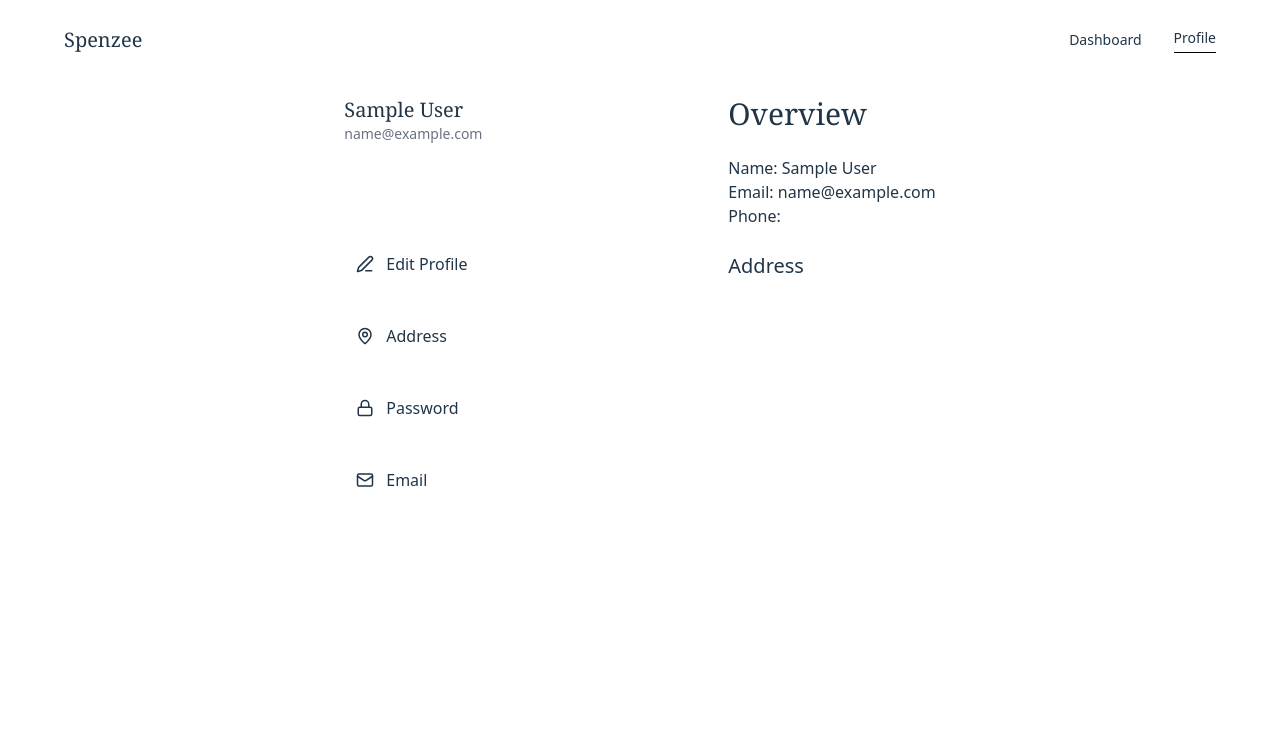
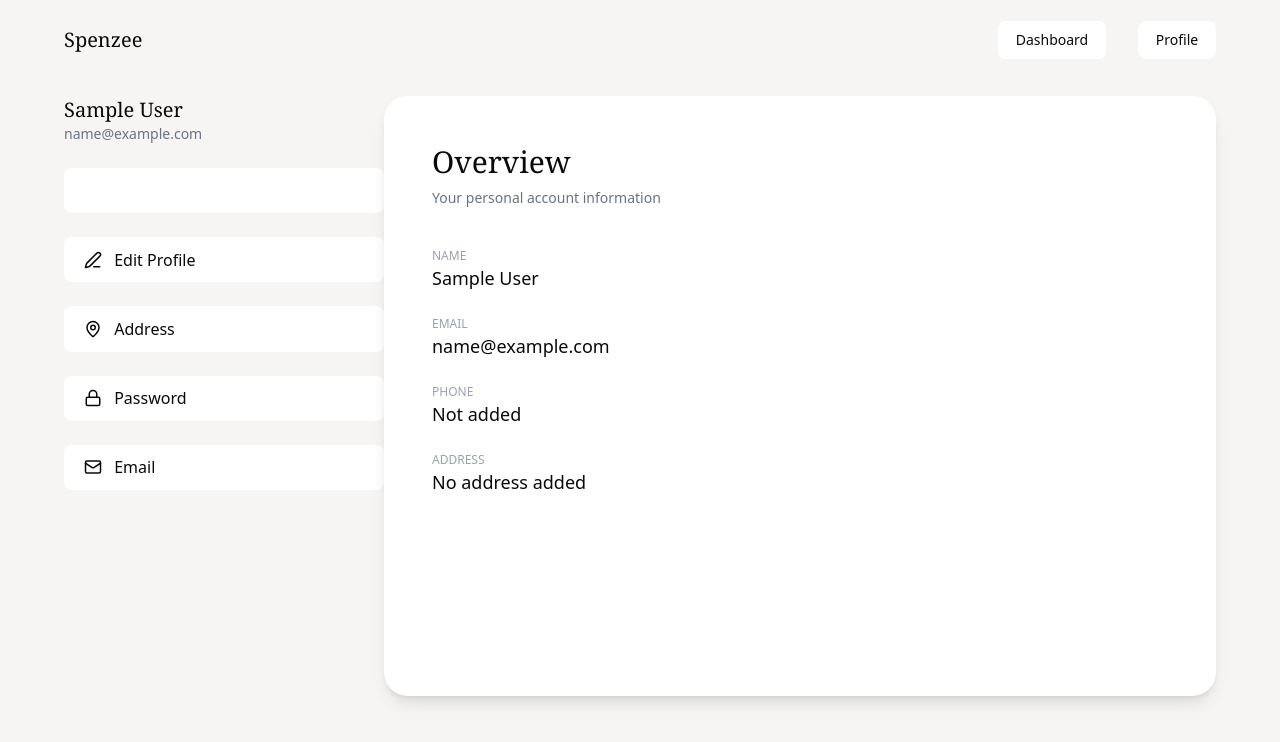
Before and after one commit to thanveerathasni/spenzee, a React (Vite) app in the folder frontend/: page /profile in a window 1280 px wide. Shown: the top 742 px of the page. Built offline with nearby package versions, Linux system fonts and the light colour scheme; no server answers; sample sign-in values are in the browser's storage; a web font is replaced by a local one.

Commit message:
feat: connect real user data to profile overview

```diff
--- a/frontend/src/components/user/profile/AddressManagement.tsx
+++ b/frontend/src/components/user/profile/AddressManagement.tsx
@@ -1,23 +1,126 @@
 import { useState } from "react";
 import { useSelector } from "react-redux";
 import { RootState } from "../../../store/store";
+import { userProfileApi } from "../../../api/user/userProfile.api";
+
+  import { motion } from "framer-motion";
+
 
 export default function AddressManagement() {
   const user = useSelector((state: RootState) => state.auth.user);
 
-  const [address, setAddress] = useState(user?.address || {});
+  const [formData, setFormData] = useState({
+    street: user?.address?.street || "",
+    city: user?.address?.city || "",
+    state: user?.address?.state || "",
+    pincode: user?.address?.pincode || "",
+  });
+
+  const handleSubmit = async (e: React.FormEvent) => {
+    e.preventDefault();
+
+    try {
+      await userProfileApi.updateAddress(formData);
+      alert("Address updated");
+    } catch (error: unknown) {
+      if (error instanceof Error) {
+        console.error(error.message);
+      }
+    }
+  };
 
   return (
-    <div>
-      <h2 className="text-3xl font-serif">Address</h2>
+    <motion.div
+      initial={{ opacity: 0, y: 10 }}
+      animate={{ opacity: 1, y: 0 }}
+      className="max-w-2xl mx-auto"
+    >
+      {/* HEADER */}
+      <div className="mb-10">
+        <h2 className="text-3xl font-serif mb-2">Address</h2>
+        <p className="text-gray-500 text-sm">
+          Update your delivery address details
+        </p>
+      </div>
 
-      <input
-        placeholder="Street"
-        value={address.street || ""}
-        onChange={(e) =>
-          setAddress({ ...address, street: e.target.value })
-        }
-      />
-    </div>
+      {/* FORM */}
+      <form onSubmit={handleSubmit} className="space-y-6">
+
+        {/* STREET */}
+        <div>
+          <label className="text-xs text-gray-500 uppercase">
+            Street
+          </label>
+          <input
+            type="text"
+            placeholder="Enter street"
+            value={formData.street}
+            onChange={(e) =>
+              setFormData({ ...formData, street: e.target.value })
+            }
+            className="w-full mt-2 border border-gray-200 rounded-lg px-4 py-3 focus:outline-none focus:ring-2 focus:ring-black"
+          />
+        </div>
+
+        {/* CITY + STATE */}
+        <div className="grid grid-cols-2 gap-4">
+          <div>
+            <label className="text-xs text-gray-500 uppercase">
+              City
+            </label>
+            <input
+              type="text"
+              placeholder="City"
+              value={formData.city}
+              onChange={(e) =>
+                setFormData({ ...formData, city: e.target.value })
+              }
+              className="w-full mt-2 border border-gray-200 rounded-lg px-4 py-3 focus:ring-2 focus:ring-black outline-none"
+            />
+          </div>
+
+          <div>
+            <label className="text-xs text-gray-500 uppercase">
+              State
+            </label>
+            <input
+              type="text"
+              placeholder="State"
+              value={formData.state}
+              onChange={(e) =>
+                setFormData({ ...formData, state: e.target.value })
+              }
+              className="w-full mt-2 border border-gray-200 rounded-lg px-4 py-3 focus:ring-2 focus:ring-black outline-none"
+            />
+          </div>
+        </div>
+
+        {/* PINCODE */}
+        <div>
+          <label className="text-xs text-gray-500 uppercase">
+            Pincode
+          </label>
+          <input
+            type="text"
+            placeholder="Pincode"
+            value={formData.pincode}
+            onChange={(e) =>
+              setFormData({ ...formData, pincode: e.target.value })
+            }
+            className="w-full mt-2 border border-gray-200 rounded-lg px-4 py-3 focus:ring-2 focus:ring-black outline-none"
+          />
+        </div>
+
+        {/* BUTTON */}
+        <div className="pt-4">
+          <button
+            type="submit"
+            className="bg-black text-white px-6 py-3 rounded-full hover:opacity-90 transition"
+          >
+            Save Address
+          </button>
+        </div>
+      </form>
+    </motion.div>
   );
 }
--- a/frontend/src/components/user/profile/ChangePassword.tsx
+++ b/frontend/src/components/user/profile/ChangePassword.tsx
@@ -1,17 +1,46 @@
 import { useState } from "react";
+import { userProfileApi } from "../../../api/user/userProfile.api";
 
 export default function ChangePassword() {
-  const [password, setPassword] = useState("");
+  const [currentPassword, setCurrentPassword] = useState("");
+  const [newPassword, setNewPassword] = useState("");
+
+  const handleSubmit = async (e: React.FormEvent) => {
+    e.preventDefault();
+
+    try {
+      await userProfileApi.changePassword({
+        currentPassword,
+        newPassword,
+      });
+
+      alert("Password updated");
+    } catch (error: unknown) {
+      if (error instanceof Error) {
+        console.error(error.message);
+      }
+    }
+  };
 
   return (
-    <div>
+    <form onSubmit={handleSubmit}>
       <h2 className="text-3xl font-serif">Change Password</h2>
 
       <input
         type="password"
-        value={password}
-        onChange={(e) => setPassword(e.target.value)}
+        placeholder="Current Password"
+        value={currentPassword}
+        onChange={(e) => setCurrentPassword(e.target.value)}
       />
-    </div>
+
+      <input
+        type="password"
+        placeholder="New Password"
+        value={newPassword}
+        onChange={(e) => setNewPassword(e.target.value)}
+      />
+
+      <button type="submit">Update</button>
+    </form>
   );
 }
--- a/frontend/src/components/user/profile/ProfileOverview.tsx
+++ b/frontend/src/components/user/profile/ProfileOverview.tsx
@@ -1,25 +1,46 @@
 import { useSelector } from "react-redux";
-import { RootState } from "../../../store/store";
+import { RootState } from "../../../store";
 
 export default function ProfileOverview() {
   const user = useSelector((state: RootState) => state.auth.user);
 
+  if (!user) {
+    return <div className="text-gray-400">Loading profile...</div>;
+  }
+
   return (
-    <div className="space-y-6">
-      <h2 className="text-3xl font-serif">Overview</h2>
-
+    <div className="space-y-10 max-w-2xl">
       <div>
-        <p>Name: {user?.name}</p>
-        <p>Email: {user?.email}</p>
-        <p>Phone: {user?.phone}</p>
+        <h2 className="text-3xl font-serif mb-2">Overview</h2>
+        <p className="text-gray-500 text-sm">
+          Your personal account information
+        </p>
       </div>
 
-      <div>
-        <h3 className="text-xl">Address</h3>
-        <p>{user?.address?.street}</p>
-        <p>{user?.address?.city}</p>
-        <p>{user?.address?.state}</p>
-        <p>{user?.address?.pincode}</p>
+      <div className="grid gap-6">
+        <div>
+          <p className="text-xs text-gray-400 uppercase">Name</p>
+          <p className="text-lg font-medium">{user.name || "Not set"}</p>
+        </div>
+
+        <div>
+          <p className="text-xs text-gray-400 uppercase">Email</p>
+          <p className="text-lg font-medium">{user.email}</p>
+        </div>
+
+        <div>
+          <p className="text-xs text-gray-400 uppercase">Phone</p>
+          <p className="text-lg font-medium">
+            {user.phone || "Not added"}
+          </p>
+        </div>
+
+        <div>
+          <p className="text-xs text-gray-400 uppercase">Address</p>
+          <p className="text-lg font-medium">
+            {user.address?.street || "No address added"}
+          </p>
+        </div>
       </div>
     </div>
   );
--- a/frontend/src/index.css
+++ b/frontend/src/index.css
@@ -9,8 +9,11 @@
   font-weight: 400;
 
   color-scheme: light dark;
-  color: rgba(255, 255, 255, 0.87);
-  background-color: #212121;
+  /* color: rgba(255, 255, 255, 0.87); */
+  /* background-color: #212121; */
+  font-family: system-ui, Avenir, Helvetica, Arial, sans-serif;
+  line-height: 1.5;
+  font-weight: 400;
  width: 100%;
   height: 100%;
   margin: 0;
@@ -21,6 +24,7 @@
   -webkit-font-smoothing: antialiased;
   -moz-osx-font-smoothing: grayscale;
 }
+
 
 a {
   font-weight: 500;
@@ -33,11 +37,13 @@ a:hover {
 
 body {
   margin: 0;
-  place-items: center;
+  /* place-items: center; */
   min-width: 320px;
   min-height: 100vh;
+   background-color: #F6F5F3;
+  color: #0A0A0A;
 }
-/*
+
 h1 {
   font-size: 3.2em;
   line-height: 1.1;
@@ -60,7 +66,8 @@ button:hover {
 button:focus,
 button:focus-visible {
   outline: 4px auto -webkit-focus-ring-color;
-} */
+}
+
 
 @media (prefers-color-scheme: light) {
   :root {
@@ -74,3 +81,24 @@ button:focus-visible {
     background-color: #ffffff;
   }
 }
+
+
+/*
+@import "tailwindcss";
+
+@tailwind base;
+@tailwind components;
+@tailwind utilities;
+
+/* RESET */
+/* * {
+  margin: 0;
+  padding: 0;
+  box-sizing: border-box;
+}
+
+body {
+  background-color: #F6F5F3;
+  color: #0A0A0A;
+  font-family: "Inter", sans-serif;
+} */
--- a/frontend/src/pages/auth/UserResetPassword.tsx
+++ b/frontend/src/pages/auth/UserResetPassword.tsx
@@ -1,5 +1,5 @@
 
-import React, { useState, useEffect } from 'react';
+import React, { useState } from 'react';
 import { useNavigate } from 'react-router-dom';
 
 const ResetPasswordPage: React.FC = () => {
--- a/frontend/src/pages/user/profile/ProfilePage.tsx
+++ b/frontend/src/pages/user/profile/ProfilePage.tsx
@@ -1,5 +1,6 @@
-import { useState } from "react";
+import { useState, useEffect } from "react";
 import { motion } from "framer-motion";
+import { useDispatch } from "react-redux";
 
 import ProfileNavbar from "../../../components/user/profile/ProfileNavbar";
 import ProfileSidebar from "../../../components/user/profile/ProfileSidebar";
@@ -10,8 +11,31 @@ import AddressManagement from "../../../components/user/profile/AddressManagemen
 import ChangePassword from "../../../components/user/profile/ChangePassword";
 import EmailSettings from "../../../components/user/profile/EmailSettings";
 
+import { userProfileApi } from "../../../api/user/userProfile.api";
+import { setAuth } from "../../../store/auth/auth.slice";
+
 export default function ProfilePage() {
   const [activeTab, setActiveTab] = useState("overview");
+  const dispatch = useDispatch();
+
+  useEffect(() => {
+    const fetchProfile = async () => {
+      try {
+        const data = await userProfileApi.getProfile();
+
+        dispatch(
+          setAuth({
+            accessToken: "",
+            user: data,
+          })
+        );
+      } catch (error) {
+        console.error(error);
+      }
+    };
+
+    fetchProfile();
+  }, [dispatch]);
 
   const renderContent = () => {
     switch (activeTab) {
@@ -31,23 +55,35 @@ export default function ProfilePage() {
   };
 
   return (
-    <div className="min-h-screen bg-white">
+    <div className="min-h-screen bg-[#F6F5F3]">
+      {/* NAVBAR */}
       <ProfileNavbar />
 
-      <div className="pt-24 px-6 md:px-16 flex gap-16">
+      {/* MAIN */}
+      <div className="pt-24 px-6 md:px-16">
+
+        {/* FLEX FIX (IMPORTANT) */}
+        <div className="flex gap-10 max-w-7xl mx-auto">
+
+          {/* SIDEBAR (FIXED WIDTH) */}
+          <div className="w-[280px] flex-shrink-0">
             <ProfileSidebar
               activeTab={activeTab}
               setActiveTab={setActiveTab}
             />
+          </div>
 
+          {/* CONTENT (TAKES REST SPACE) */}
           <motion.div
             key={activeTab}
-          initial={{ opacity: 0, x: 20 }}
-          animate={{ opacity: 1, x: 0 }}
-          className="flex-1"
+            initial={{ opacity: 0, y: 20 }}
+            animate={{ opacity: 1, y: 0 }}
+            className="flex-1 bg-white rounded-3xl shadow-lg p-8 md:p-12 min-h-[600px]"
           >
             {renderContent()}
           </motion.div>
+
+        </div>
       </div>
     </div>
   );
--- a/frontend/tailwind.config.js
+++ b/frontend/tailwind.config.js
@@ -0,0 +1,10 @@
+export default {
+  content: [
+    "./index.html",
+    "./src/**/*.{js,ts,jsx,tsx}",
+  ],
+  theme: {
+    extend: {},
+  },
+  plugins: [],
+};
```
Also changed, not shown: frontend/src/App.css (+5 -3 lines), frontend/src/api/user/userProfile.api.ts (+18 -27 lines), frontend/src/components/user/profile/EditProfile.tsx (+22 -3 lines), frontend/src/store/auth/auth.types.ts (+10 -1 lines). Lines whose indentation alone changed are shown as unchanged.
